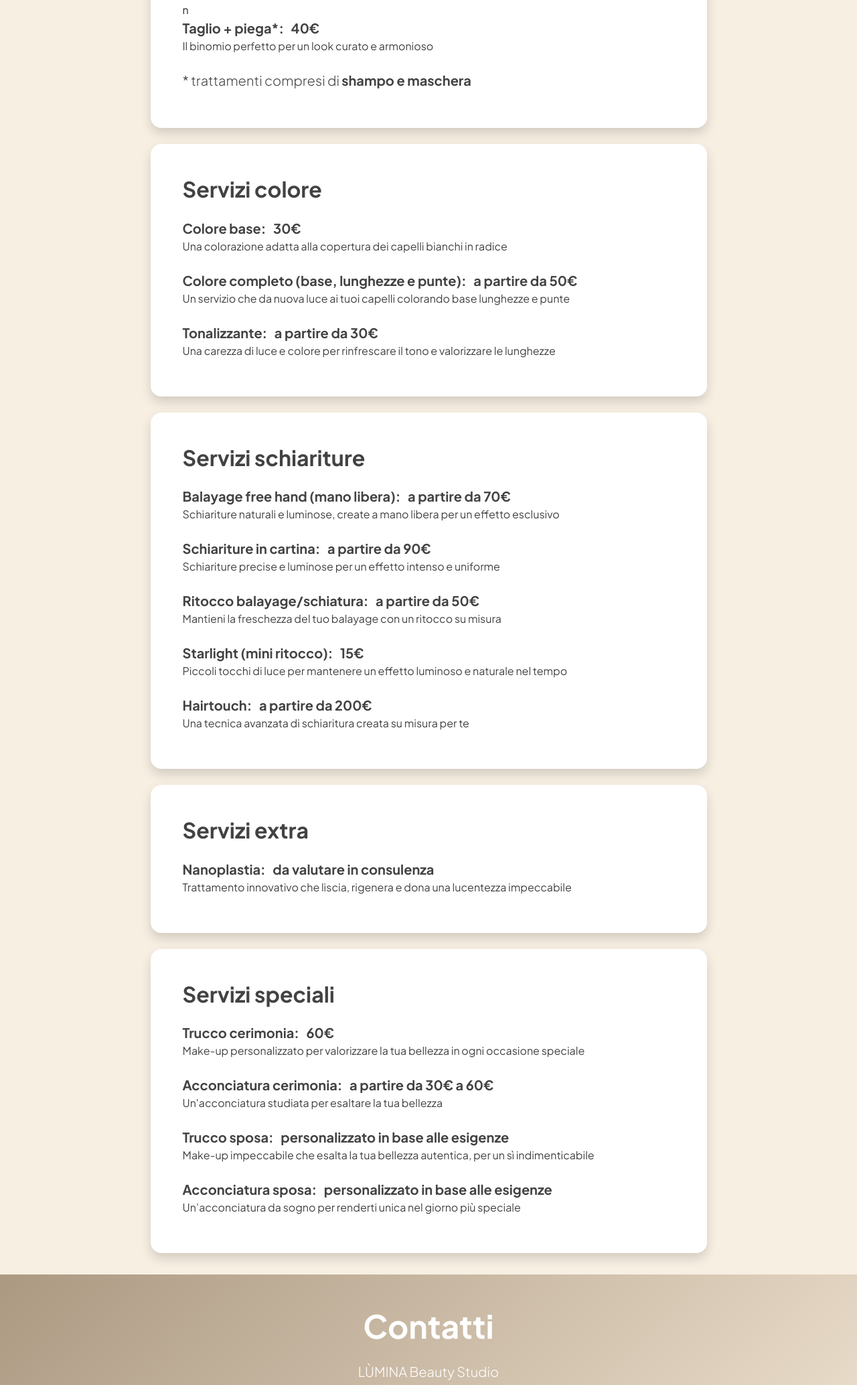
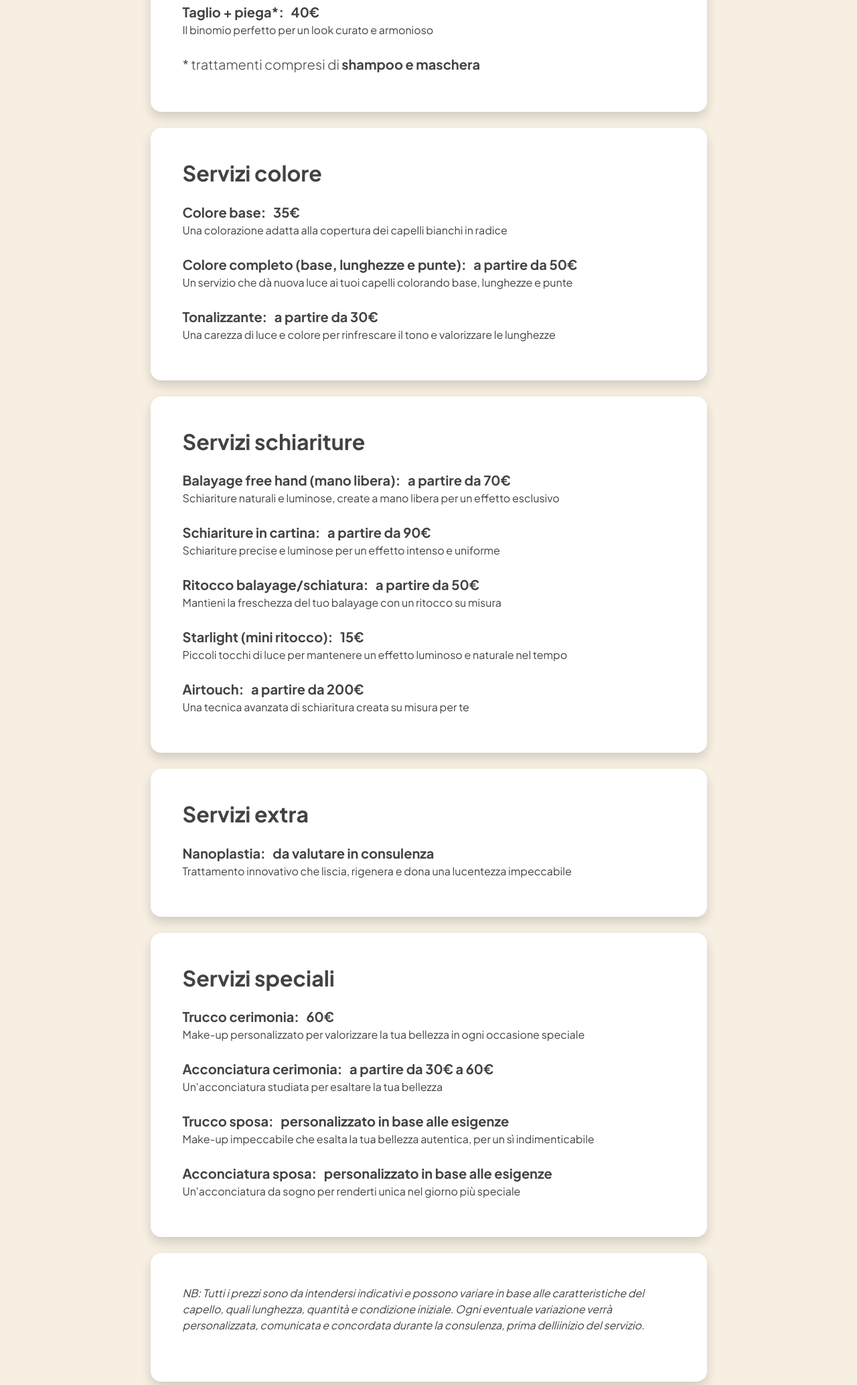
Before and after one commit to lumina-bstudio/lumina-bstudio.github.io, a plain HTML site: page index-orig.html in a window 1280 px wide. Shown: the part 2552-4620 px from the top of the page at 67% size. Drawn offline with nearby package versions, Linux system fonts and the light colour scheme.

Commit message:
correzione errori

```diff
--- a/index-orig.html
+++ b/index-orig.html
@@ -236,11 +236,11 @@
 
                                             <p class="lead fw-bold mb-0 text-custom-color">Trattamenti personalizzati: &nbsp; a partire da 15€</p>
                                             <p class="text-custom-color mb-4">Trattamenti su misura per rigenerare, idratare, illuminare e valorizzare i tuoi capelli</p>
-                                            n
+
                                             <p class="lead fw-bold mb-0 text-custom-color">Taglio + piega*: &nbsp; 40€</p>
                                             <p class="text-custom-color mb-4">Il binomio perfetto per un look curato e armonioso</p>
 
-                                            <p class="lead fw-ligh mb-2 text-custom-color">* trattamenti compresi di <span class="fw-bold">shampo e maschera</span></p>
+                                            <p class="lead fw-ligh mb-2 text-custom-color">* trattamenti compresi di <span class="fw-bold">shampoo e maschera</span></p>
 
                                         </div>
                                     </div>
@@ -254,11 +254,11 @@
                                         <div class="p-5">
                                             <h2 class="fw-bolder mb-4"><span class="text-custom-color">Servizi colore</span></h2>
 
-                                            <p class="lead fw-bold mb-0 text-custom-color">Colore base: &nbsp; 30€</p>
+                                            <p class="lead fw-bold mb-0 text-custom-color">Colore base: &nbsp; 35€</p>
                                             <p class="text-custom-color mb-4">Una colorazione adatta alla copertura dei capelli bianchi in radice</p>
 
                                             <p class="lead fw-bold mb-0 text-custom-color">Colore completo (base, lunghezze e punte): &nbsp; a partire da 50€</p>
-                                            <p class="text-custom-color mb-4">Un servizio che da nuova luce ai tuoi capelli colorando base lunghezze e punte</p>
+                                            <p class="text-custom-color mb-4">Un servizio che dà nuova luce ai tuoi capelli colorando base, lunghezze e punte</p>
 
                                             <p class="lead fw-bold mb-0 text-custom-color">Tonalizzante: &nbsp; a partire da 30€</p>
                                             <p class="text-custom-color mb-2">Una carezza di luce e colore per rinfrescare il tono e valorizzare le lunghezze</p>
@@ -286,7 +286,7 @@
                                             <p class="lead fw-bold mb-0 text-custom-color">Starlight (mini ritocco): &nbsp; 15€</p>
                                             <p class="text-custom-color mb-4">Piccoli tocchi di luce per mantenere un effetto luminoso e naturale nel tempo</p>
 
-                                            <p class="lead fw-bold mb-0 text-custom-color">Hairtouch: &nbsp; a partire da 200€</p>
+                                            <p class="lead fw-bold mb-0 text-custom-color">Airtouch: &nbsp; a partire da 200€</p>
                                             <p class="text-custom-color mb-2">Una tecnica avanzata di schiaritura creata su misura per te</p>
                                         </div>
                                     </div>
@@ -325,7 +325,17 @@
                                             <p class="text-custom-color mb-4">Make-up impeccabile che esalta la tua bellezza autentica, per un sì indimenticabile</p>
 
                                             <p class="lead fw-bold mb-0 text-custom-color">Acconciatura sposa: &nbsp; personalizzato in base alle esigenze</p>
-                                            <p class="text-custom-color mb-2">Un’acconciatura da sogno per renderti unica nel giorno più speciale</p>
+                                            <p class="text-custom-color mb-2">Un'acconciatura da sogno per renderti unica nel giorno più speciale</p>
+                                        </div>
+                                    </div>
+                                </div>
+                            </div>
+
+                            <div class="card overflow-hidden shadow rounded-4 border-0 mb-4">
+                                <div class="card-body p-0">
+                                    <div class="d-flex align-items-center">
+                                        <div class="p-5">
+                                            <p class="text-custom-color mb-4"><i>NB: Tutti i prezzi sono da intendersi indicativi e possono variare in base alle caratteristiche del capello, quali lunghezza, quantità e condizione iniziale. Ogni eventuale variazione verrà personalizzata, comunicata e concordata durante la consulenza, prima delliinizio del servizio.</i></p>
                                         </div>
                                     </div>
                                 </div>
```
